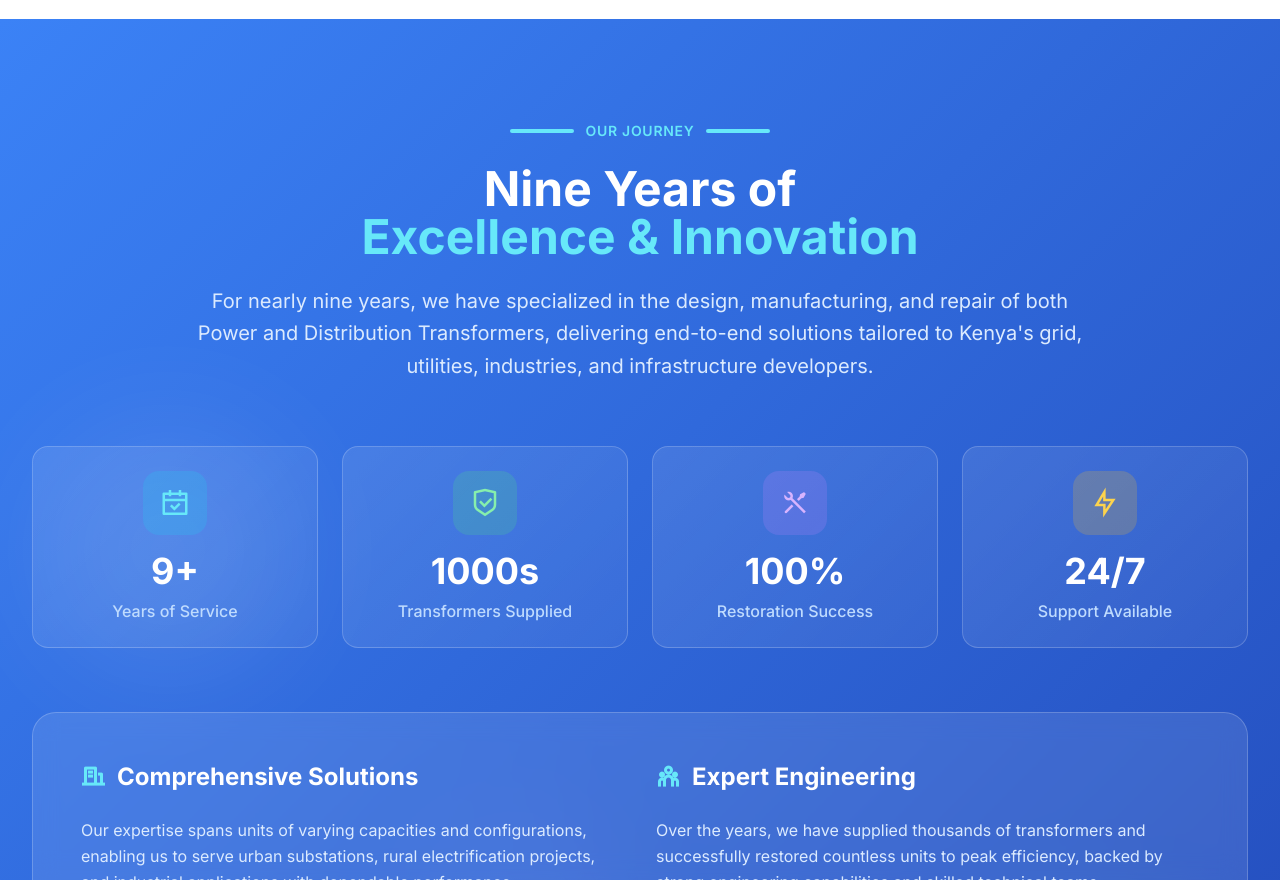
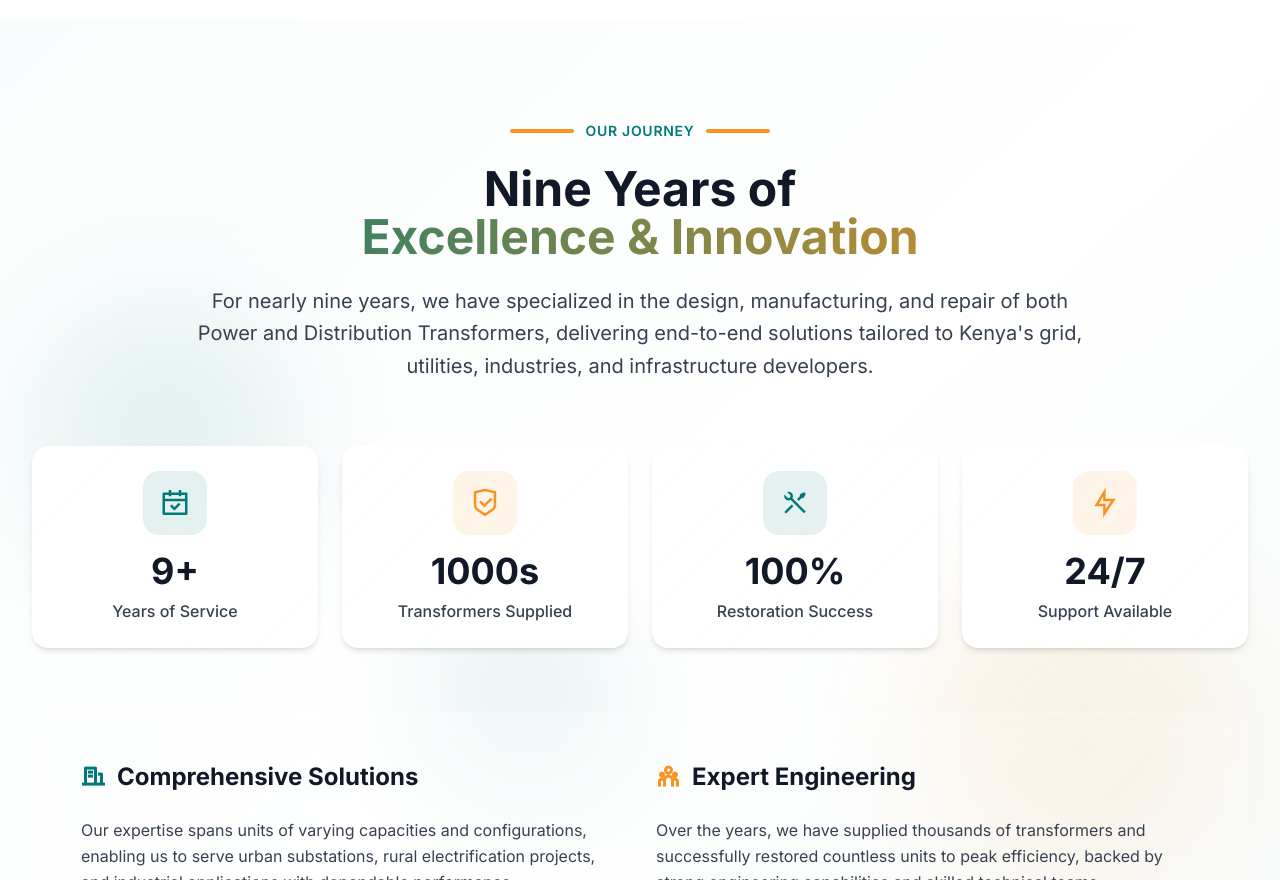
Before and after one commit to Allevandrose/mahahshakhti, a website: page index.html in a window 1280 px wide. Shown: the part 1920-2800 px from the top of the page. Drawn offline with nearby package versions, Linux system fonts and the light colour scheme; animation ran at ten frames a second.

Commit message:
updated home page new section color update

```diff
--- a/index.html
+++ b/index.html
@@ -361,13 +361,14 @@
       </div>
     </section>
 
+
  <!-- Section: Nine Years of Excellence -->
-  <section class="py-24 gradient-blue relative overflow-hidden">
+<section class="py-24 bg-gradient-to-br from-[#F9FCFC] via-white to-[#F4F9F8] relative overflow-hidden">
   <!-- Animated Background Elements -->
   <div class="absolute inset-0 opacity-10">
-      <div class="absolute top-1/4 left-10 w-64 h-64 bg-white rounded-full mix-blend-overlay filter blur-3xl floating"></div>
-      <div class="absolute bottom-1/4 right-10 w-80 h-80 bg-cyan-300 rounded-full mix-blend-overlay filter blur-3xl floating" style="animation-delay: 1s;"></div>
-      <div class="absolute top-1/2 left-1/3 w-48 h-48 bg-indigo-300 rounded-full mix-blend-overlay filter blur-3xl floating" style="animation-delay: 2s;"></div>
+    <div class="absolute top-1/4 left-10 w-64 h-64 bg-[#007A78] rounded-full mix-blend-overlay filter blur-3xl floating"></div>
+    <div class="absolute bottom-1/4 right-10 w-80 h-80 bg-[#F7931E] rounded-full mix-blend-overlay filter blur-3xl floating" style="animation-delay: 1s;"></div>
+    <div class="absolute top-1/2 left-1/3 w-48 h-48 bg-[#007A78] rounded-full mix-blend-overlay filter blur-3xl floating" style="animation-delay: 2s;"></div>
   </div>
 
   <!-- Grid Pattern Overlay -->
@@ -377,15 +378,15 @@
     <!-- Header -->
     <div class="slide-up text-center mb-16">
       <div class="inline-flex items-center justify-center mb-6">
-          <div class="h-1 w-16 bg-cyan-300 rounded-full mr-3"></div>
-          <span class="text-cyan-300 font-semibold tracking-wider uppercase text-sm">Our Journey</span>
-          <div class="h-1 w-16 bg-cyan-300 rounded-full ml-3"></div>
+        <div class="h-1 w-16 bg-[#F7931E] rounded-full mr-3"></div>
+        <span class="text-[#007A78] font-semibold tracking-wider uppercase text-sm">Our Journey</span>
+        <div class="h-1 w-16 bg-[#F7931E] rounded-full ml-3"></div>
       </div>
-        <h2 class="text-4xl lg:text-5xl font-bold text-white mb-6">
+      <h2 class="text-4xl lg:text-5xl font-bold text-gray-900 mb-6">
         <span class="block">Nine Years of</span>
-          <span class="block text-cyan-300">Excellence & Innovation</span>
+        <span class="block bg-gradient-to-r from-[#007A78] to-[#F7931E] bg-clip-text text-transparent">Excellence & Innovation</span>
       </h2>
-        <p class="text-xl text-blue-100 max-w-4xl mx-auto leading-relaxed">
+      <p class="text-xl text-gray-700 max-w-4xl mx-auto leading-relaxed">
         For nearly nine years, we have specialized in the design, manufacturing, and repair of both Power and Distribution Transformers, delivering end-to-end solutions tailored to Kenya's grid, utilities, industries, and infrastructure developers.
       </p>
     </div>
@@ -393,134 +394,93 @@
     <!-- Stats Grid -->
     <div class="slide-up grid grid-cols-1 md:grid-cols-2 lg:grid-cols-4 gap-6 mb-16" style="animation-delay: 0.2s;">
       <!-- Stat 1 -->
-        <div class="stat-card rounded-2xl p-6 text-center">
-          <div class="w-16 h-16 bg-cyan-400/20 rounded-2xl flex items-center justify-center mx-auto mb-4">
-            <i class="ri-calendar-check-line text-3xl text-cyan-300"></i>
+      <div class="stat-card rounded-2xl p-6 text-center bg-white shadow-md">
+        <div class="w-16 h-16 bg-[#007A78]/10 rounded-2xl flex items-center justify-center mx-auto mb-4">
+          <i class="ri-calendar-check-line text-3xl text-[#007A78]"></i>
         </div>
-          <h3 class="text-4xl font-bold text-white mb-2">9+</h3>
-          <p class="text-blue-200 font-medium">Years of Service</p>
+        <h3 class="text-4xl font-bold text-gray-900 mb-2">9+</h3>
+        <p class="text-gray-700 font-medium">Years of Service</p>
       </div>
 
       <!-- Stat 2 -->
-        <div class="stat-card rounded-2xl p-6 text-center">
-          <div class="w-16 h-16 bg-green-400/20 rounded-2xl flex items-center justify-center mx-auto mb-4">
-            <i class="ri-shield-check-line text-3xl text-green-300"></i>
+      <div class="stat-card rounded-2xl p-6 text-center bg-white shadow-md">
+        <div class="w-16 h-16 bg-[#F7931E]/10 rounded-2xl flex items-center justify-center mx-auto mb-4">
+          <i class="ri-shield-check-line text-3xl text-[#F7931E]"></i>
         </div>
-          <h3 class="text-4xl font-bold text-white mb-2">1000s</h3>
-          <p class="text-blue-200 font-medium">Transformers Supplied</p>
+        <h3 class="text-4xl font-bold text-gray-900 mb-2">1000s</h3>
+        <p class="text-gray-700 font-medium">Transformers Supplied</p>
       </div>
 
       <!-- Stat 3 -->
-        <div class="stat-card rounded-2xl p-6 text-center">
-          <div class="w-16 h-16 bg-purple-400/20 rounded-2xl flex items-center justify-center mx-auto mb-4">
-            <i class="ri-tools-line text-3xl text-purple-300"></i>
+      <div class="stat-card rounded-2xl p-6 text-center bg-white shadow-md">
+        <div class="w-16 h-16 bg-[#007A78]/10 rounded-2xl flex items-center justify-center mx-auto mb-4">
+          <i class="ri-tools-line text-3xl text-[#007A78]"></i>
         </div>
-          <h3 class="text-4xl font-bold text-white mb-2">100%</h3>
-          <p class="text-blue-200 font-medium">Restoration Success</p>
+        <h3 class="text-4xl font-bold text-gray-900 mb-2">100%</h3>
+        <p class="text-gray-700 font-medium">Restoration Success</p>
       </div>
 
       <!-- Stat 4 -->
-        <div class="stat-card rounded-2xl p-6 text-center">
-          <div class="w-16 h-16 bg-amber-400/20 rounded-2xl flex items-center justify-center mx-auto mb-4">
-            <i class="ri-flashlight-line text-3xl text-amber-300"></i>
+      <div class="stat-card rounded-2xl p-6 text-center bg-white shadow-md">
+        <div class="w-16 h-16 bg-[#F7931E]/10 rounded-2xl flex items-center justify-center mx-auto mb-4">
+          <i class="ri-flashlight-line text-3xl text-[#F7931E]"></i>
         </div>
-          <h3 class="text-4xl font-bold text-white mb-2">24/7</h3>
-          <p class="text-blue-200 font-medium">Support Available</p>
+        <h3 class="text-4xl font-bold text-gray-900 mb-2">24/7</h3>
+        <p class="text-gray-700 font-medium">Support Available</p>
       </div>
     </div>
 
     <!-- Expertise Content -->
-      <div class="slide-up bg-white/10 backdrop-blur-md rounded-3xl p-8 md:p-12 border border-white/20 mb-16" style="animation-delay: 0.4s;">
+    <div class="slide-up bg-white/20 backdrop-blur-md rounded-3xl p-8 md:p-12 border border-white/20" style="animation-delay: 0.4s;">
       <div class="grid md:grid-cols-2 gap-8">
         <!-- Left Column -->
         <div class="space-y-6">
-            <h3 class="text-2xl font-bold text-white mb-4 flex items-center">
-              <i class="ri-building-line mr-3 text-cyan-300"></i>
+          <h3 class="text-2xl font-bold text-gray-900 mb-4 flex items-center">
+            <i class="ri-building-line mr-3 text-[#007A78]"></i>
             Comprehensive Solutions
           </h3>
-            <p class="text-blue-100 leading-relaxed">
+          <p class="text-gray-700 leading-relaxed">
             Our expertise spans units of varying capacities and configurations, enabling us to serve urban substations, rural electrification projects, and industrial applications with dependable performance.
           </p>
           <div class="space-y-3">
             <div class="flex items-start">
-                <i class="ri-checkbox-circle-fill text-cyan-300 mr-3 mt-1 text-xl"></i>
-                <span class="text-blue-100">Urban substation installations</span>
+              <i class="ri-checkbox-circle-fill text-[#007A78] mr-3 mt-1 text-xl"></i>
+              <span class="text-gray-700">Urban substation installations</span>
             </div>
             <div class="flex items-start">
-                <i class="ri-checkbox-circle-fill text-cyan-300 mr-3 mt-1 text-xl"></i>
-                <span class="text-blue-100">Rural electrification projects</span>
+              <i class="ri-checkbox-circle-fill text-[#007A78] mr-3 mt-1 text-xl"></i>
+              <span class="text-gray-700">Rural electrification projects</span>
             </div>
             <div class="flex items-start">
-                <i class="ri-checkbox-circle-fill text-cyan-300 mr-3 mt-1 text-xl"></i>
-                <span class="text-blue-100">Industrial power applications</span>
+              <i class="ri-checkbox-circle-fill text-[#007A78] mr-3 mt-1 text-xl"></i>
+              <span class="text-gray-700">Industrial power applications</span>
             </div>
           </div>
         </div>
 
         <!-- Right Column -->
         <div class="space-y-6">
-            <h3 class="text-2xl font-bold text-white mb-4 flex items-center">
-              <i class="ri-team-line mr-3 text-cyan-300"></i>
+          <h3 class="text-2xl font-bold text-gray-900 mb-4 flex items-center">
+            <i class="ri-team-line mr-3 text-[#F7931E]"></i>
             Expert Engineering
           </h3>
-            <p class="text-blue-100 leading-relaxed">
+          <p class="text-gray-700 leading-relaxed">
             Over the years, we have supplied thousands of transformers and successfully restored countless units to peak efficiency, backed by strong engineering capabilities and skilled technical teams.
           </p>
           <div class="space-y-3">
             <div class="flex items-start">
-                <i class="ri-checkbox-circle-fill text-cyan-300 mr-3 mt-1 text-xl"></i>
-                <span class="text-blue-100">Certified engineering teams</span>
+              <i class="ri-checkbox-circle-fill text-[#F7931E] mr-3 mt-1 text-xl"></i>
+              <span class="text-gray-700">Certified engineering teams</span>
             </div>
             <div class="flex items-start">
-                <i class="ri-checkbox-circle-fill text-cyan-300 mr-3 mt-1 text-xl"></i>
-                <span class="text-blue-100">Advanced diagnostic equipment</span>
+              <i class="ri-checkbox-circle-fill text-[#F7931E] mr-3 mt-1 text-xl"></i>
+              <span class="text-gray-700">Advanced diagnostic equipment</span>
             </div>
             <div class="flex items-start">
-                <i class="ri-checkbox-circle-fill text-cyan-300 mr-3 mt-1 text-xl"></i>
-                <span class="text-blue-100">Proven restoration methods</span>
+              <i class="ri-checkbox-circle-fill text-[#F7931E] mr-3 mt-1 text-xl"></i>
+              <span class="text-gray-700">Proven restoration methods</span>
             </div>
           </div>
-          </div>
-        </div>
-      </div>
-
-      <!-- ISO Certifications -->
-      <div class="slide-up text-center" style="animation-delay: 0.6s;">
-        <h3 class="text-3xl font-bold text-white mb-8">
-          <i class="ri-award-line mr-2 text-cyan-300"></i>
-          ISO Certified Excellence
-        </h3>
-        <p class="text-xl text-blue-100 max-w-4xl mx-auto leading-relaxed mb-12">
-          As an ISO 9001, 14001, and 45001 certified company, we follow rigorous standards for quality, environmental responsibility, and occupational safety, ensuring every transformer we produce or service meets international benchmarks for durability, reliability, and long service life.
-        </p>
-
-        <!-- Certification Badges -->
-        <div class="flex flex-wrap justify-center gap-6">
-          <!-- ISO 9001 -->
-          <div class="cert-badge bg-white/10 backdrop-blur-sm border-2 border-cyan-300/30 rounded-2xl p-6 w-48">
-            <div class="w-16 h-16 bg-cyan-400/20 rounded-full flex items-center justify-center mx-auto mb-3">
-              <i class="ri-medal-line text-3xl text-cyan-300"></i>
-            </div>
-            <h4 class="text-white font-bold text-lg mb-1">ISO 9001</h4>
-            <p class="text-blue-200 text-sm">Quality Management</p>
-          </div>
-
-          <!-- ISO 14001 -->
-          <div class="cert-badge bg-white/10 backdrop-blur-sm border-2 border-green-300/30 rounded-2xl p-6 w-48">
-            <div class="w-16 h-16 bg-green-400/20 rounded-full flex items-center justify-center mx-auto mb-3">
-              <i class="ri-leaf-line text-3xl text-green-300"></i>
-            </div>
-            <h4 class="text-white font-bold text-lg mb-1">ISO 14001</h4>
-            <p class="text-blue-200 text-sm">Environmental</p>
-          </div>
-
-          <!-- ISO 45001 -->
-          <div class="cert-badge bg-white/10 backdrop-blur-sm border-2 border-amber-300/30 rounded-2xl p-6 w-48">
-            <div class="w-16 h-16 bg-amber-400/20 rounded-full flex items-center justify-center mx-auto mb-3">
-              <i class="ri-shield-star-line text-3xl text-amber-300"></i>
-            </div>
-            <h4 class="text-white font-bold text-lg mb-1">ISO 45001</h4>
-            <p class="text-blue-200 text-sm">Safety Standards</p>
         </div>
       </div>
     </div>
```
Lines whose indentation alone changed are shown as unchanged.
